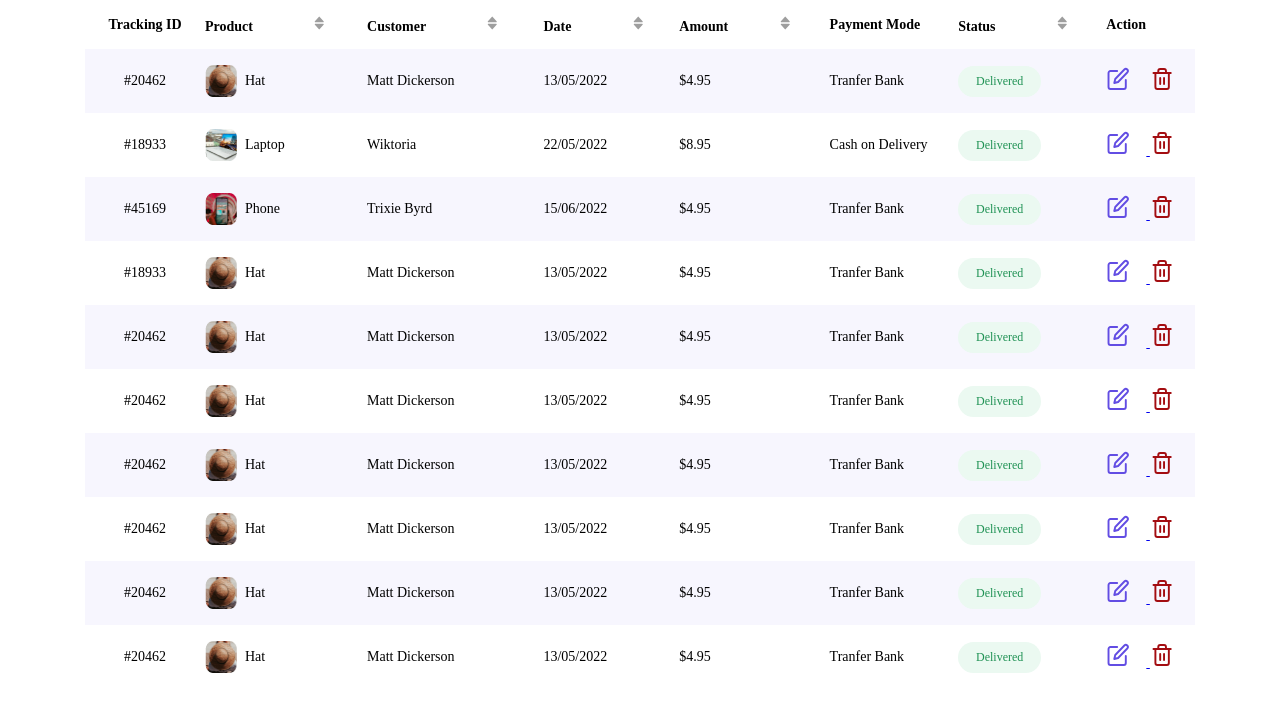
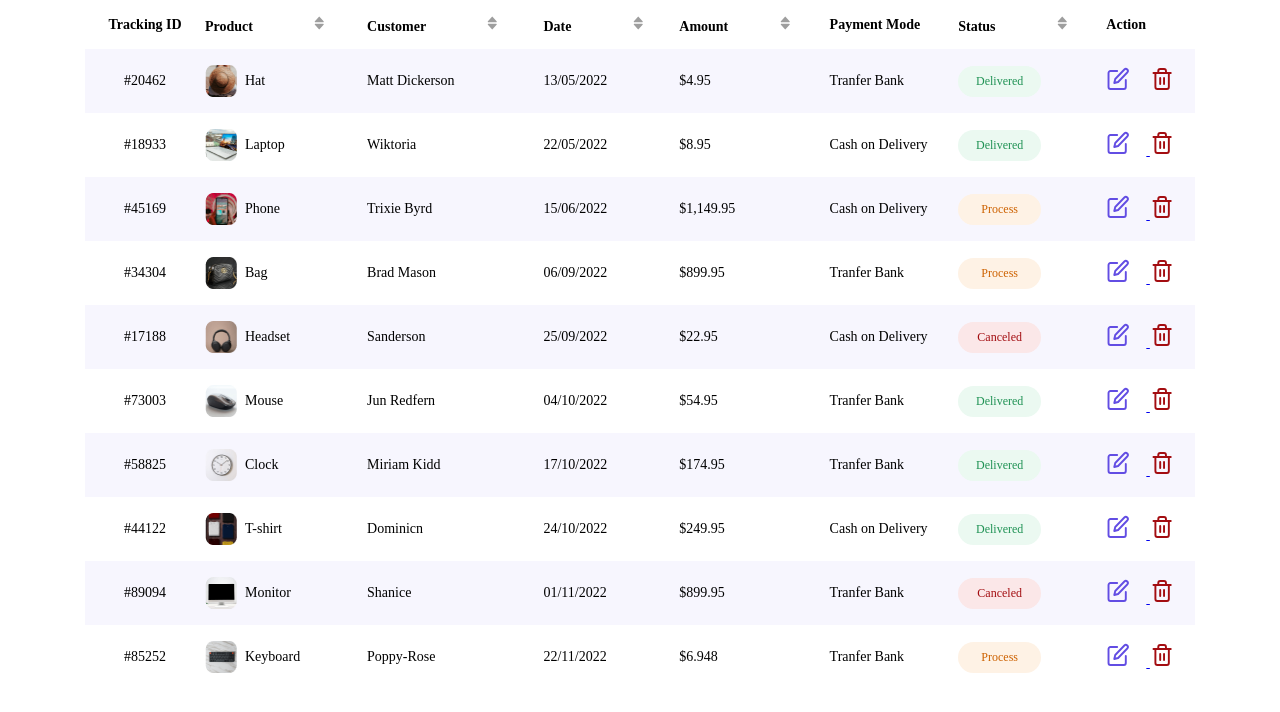
Before and after one commit to az1zbek2004/3-oy-6-dars, a plain HTML site: page index.html in a window 1280 px wide. Drawn offline with Linux system fonts and the light colour scheme; a web font is replaced by a local one.

Commit message:
scssda tbody qismi yozib tugatildi

```diff
--- a/index.html
+++ b/index.html
@@ -94,7 +94,70 @@
                 </td>
                 <td class="row-data3">Trixie Byrd</td>
                 <td class="row-data4">15/06/2022</td>
-                <td class="row-data5">$4.95	</td>
+                <td class="row-data5">$1,149.95	</td>
+                <td class="row-data6">Cash on Delivery</td>
+                <td class="row-data7">
+                    <a href="#" class="row-data__status-orange">Process</a>
+                </td>
+                <td class="row-data8">
+                   <a href="#">
+                     <img src="./image/edit@1x.svg" srcset="./image/edit@1x.svg 1x, ./image/edit@2x.svg 2x" alt="edit icon" class="row-data__edit-icon">
+                    <img src="./image/trash.svg" srcset="./image/trash.svg 1x, ./image/trash@2x.svg 2x" alt="trash icon" class="row-data__trash-icon">
+                   </a>
+                </td>
+            </tr>
+
+            <tr class="table__row">
+                <td class="row-data1">#34304</td>
+                <td  class="row-data2">
+                    <img src="./image/bag.png" srcset="./image/bag.png 1x, ./image/bag@2x.png 2x" alt="" class="row-data__row-image">
+                    <p class="row-data__image-name">Bag</p>
+                </td>
+                <td class="row-data3">Brad Mason</td>
+                <td class="row-data4">06/09/2022</td>
+                <td class="row-data5">$899.95		</td>
+                <td class="row-data6">Tranfer Bank</td>
+                <td class="row-data7">
+                    <a href="#" class="row-data__status-orange">Process</a>
+                </td>
+                <td class="row-data8">
+                   <a href="#">
+                     <img src="./image/edit@1x.svg" srcset="./image/edit@1x.svg 1x, ./image/edit@2x.svg 2x" alt="edit icon" class="row-data__edit-icon">
+                    <img src="./image/trash.svg" srcset="./image/trash.svg 1x, ./image/trash@2x.svg 2x" alt="trash icon" class="row-data__trash-icon">
+                   </a>
+                </td>
+            </tr>
+
+            <tr class="table__row">
+                <td class="row-data1">#17188</td>
+                <td  class="row-data2">
+                    <img src="./image/headset.png" srcset="./image/headset.png 1x, ./image/headset@2x.png 2x" alt="" class="row-data__row-image">
+                    <p class="row-data__image-name">Headset</p>
+                </td>
+                <td class="row-data3">Sanderson</td>
+                <td class="row-data4">25/09/2022</td>
+                <td class="row-data5">$22.95		</td>
+                <td class="row-data6">Cash on Delivery</td>
+                <td class="row-data7">
+                    <a href="#" class="row-data__status-red">Canceled</a>
+                </td>
+                <td class="row-data8">
+                   <a href="#">
+                     <img src="./image/edit@1x.svg" srcset="./image/edit@1x.svg 1x, ./image/edit@2x.svg 2x" alt="edit icon" class="row-data__edit-icon">
+                    <img src="./image/trash.svg" srcset="./image/trash.svg 1x, ./image/trash@2x.svg 2x" alt="trash icon" class="row-data__trash-icon">
+                   </a>
+                </td>
+            </tr>
+
+            <tr class="table__row">
+                <td class="row-data1">#73003</td>
+                <td  class="row-data2">
+                    <img src="./image/mouse.png" srcset="./image/mouse.png 1x, ./image/mouse@2x.png 2x" alt="" class="row-data__row-image">
+                    <p class="row-data__image-name">Mouse</p>
+                </td>
+                <td class="row-data3">Jun Redfern</td>
+                <td class="row-data4">04/10/2022</td>
+                <td class="row-data5">$54.95	</td>
                 <td class="row-data6">Tranfer Bank</td>
                 <td class="row-data7">
                     <a href="#" class="row-data__status">Delivered</a>
@@ -108,14 +171,14 @@
             </tr>
 
             <tr class="table__row">
-                <td class="row-data1">#18933</td>
+                <td class="row-data1">#58825</td>
                 <td  class="row-data2">
-                    <img src="./image/hat.png" srcset="./image/hat.png 1x, ./image/hat@2x.png 2x" alt="" class="row-data__row-image">
-                    <p class="row-data__image-name">Hat</p>
+                    <img src="./image/clock.png" srcset="./image/clock.png 1x, ./image/clock@2x.png 2x" alt="" class="row-data__row-image">
+                    <p class="row-data__image-name">Clock</p>
                 </td>
-                <td class="row-data3">Matt Dickerson</td>
-                <td class="row-data4">13/05/2022</td>
-                <td class="row-data5">$4.95	</td>
+                <td class="row-data3">Miriam Kidd</td>
+                <td class="row-data4">17/10/2022</td>
+                <td class="row-data5">$174.95</td>
                 <td class="row-data6">Tranfer Bank</td>
                 <td class="row-data7">
                     <a href="#" class="row-data__status">Delivered</a>
@@ -129,15 +192,15 @@
             </tr>
 
             <tr class="table__row">
-                <td class="row-data1">#20462</td>
+                <td class="row-data1">#44122</td>
                 <td  class="row-data2">
-                    <img src="./image/hat.png" srcset="./image/hat.png 1x, ./image/hat@2x.png 2x" alt="" class="row-data__row-image">
-                    <p class="row-data__image-name">Hat</p>
+                    <img src="./image/t-shirt.png" srcset="./image/t-shirt.png 1x, ./image/t-shirt@2x.png 2x" alt="" class="row-data__row-image">
+                    <p class="row-data__image-name">T-shirt</p>
                 </td>
-                <td class="row-data3">Matt Dickerson</td>
-                <td class="row-data4">13/05/2022</td>
-                <td class="row-data5">$4.95	</td>
-                <td class="row-data6">Tranfer Bank</td>
+                <td class="row-data3">Dominicn</td>
+                <td class="row-data4">24/10/2022</td>
+                <td class="row-data5">$249.95</td>
+                <td class="row-data6">Cash on Delivery</td>
                 <td class="row-data7">
                     <a href="#" class="row-data__status">Delivered</a>
                 </td>
@@ -150,17 +213,17 @@
             </tr>
 
             <tr class="table__row">
-                <td class="row-data1">#20462</td>
+                <td class="row-data1">#89094</td>
                 <td  class="row-data2">
-                    <img src="./image/hat.png" srcset="./image/hat.png 1x, ./image/hat@2x.png 2x" alt="" class="row-data__row-image">
-                    <p class="row-data__image-name">Hat</p>
+                    <img src="./image/monitor.png" srcset="./image/monitor.png 1x, ./image/monitor@2x.png 2x" alt="" class="row-data__row-image">
+                    <p class="row-data__image-name">Monitor</p>
                 </td>
-                <td class="row-data3">Matt Dickerson</td>
-                <td class="row-data4">13/05/2022</td>
-                <td class="row-data5">$4.95	</td>
+                <td class="row-data3">Shanice</td>
+                <td class="row-data4">01/11/2022</td>
+                <td class="row-data5">$899.95</td>
                 <td class="row-data6">Tranfer Bank</td>
                 <td class="row-data7">
-                    <a href="#" class="row-data__status">Delivered</a>
+                    <a href="#" class="row-data__status-red">Canceled</a>
                 </td>
                 <td class="row-data8">
                    <a href="#">
@@ -171,80 +234,17 @@
             </tr>
 
             <tr class="table__row">
-                <td class="row-data1">#20462</td>
+                <td class="row-data1">#85252</td>
                 <td  class="row-data2">
-                    <img src="./image/hat.png" srcset="./image/hat.png 1x, ./image/hat@2x.png 2x" alt="" class="row-data__row-image">
-                    <p class="row-data__image-name">Hat</p>
+                    <img src="./image/keyboard.png" srcset="./image/keyboard.png 1x, ./image/keyboard@2x.png 2x" alt="" class="row-data__row-image">
+                    <p class="row-data__image-name">Keyboard</p>
                 </td>
-                <td class="row-data3">Matt Dickerson</td>
-                <td class="row-data4">13/05/2022</td>
-                <td class="row-data5">$4.95	</td>
+                <td class="row-data3">Poppy-Rose</td>
+                <td class="row-data4">22/11/2022</td>
+                <td class="row-data5">$6.948</td>
                 <td class="row-data6">Tranfer Bank</td>
                 <td class="row-data7">
-                    <a href="#" class="row-data__status">Delivered</a>
-                </td>
-                <td class="row-data8">
-                   <a href="#">
-                     <img src="./image/edit@1x.svg" srcset="./image/edit@1x.svg 1x, ./image/edit@2x.svg 2x" alt="edit icon" class="row-data__edit-icon">
-                    <img src="./image/trash.svg" srcset="./image/trash.svg 1x, ./image/trash@2x.svg 2x" alt="trash icon" class="row-data__trash-icon">
-                   </a>
-                </td>
-            </tr>
-
-            <tr class="table__row">
-                <td class="row-data1">#20462</td>
-                <td  class="row-data2">
-                    <img src="./image/hat.png" srcset="./image/hat.png 1x, ./image/hat@2x.png 2x" alt="" class="row-data__row-image">
-                    <p class="row-data__image-name">Hat</p>
-                </td>
-                <td class="row-data3">Matt Dickerson</td>
-                <td class="row-data4">13/05/2022</td>
-                <td class="row-data5">$4.95	</td>
-                <td class="row-data6">Tranfer Bank</td>
-                <td class="row-data7">
-                    <a href="#" class="row-data__status">Delivered</a>
-                </td>
-                <td class="row-data8">
-                   <a href="#">
-                     <img src="./image/edit@1x.svg" srcset="./image/edit@1x.svg 1x, ./image/edit@2x.svg 2x" alt="edit icon" class="row-data__edit-icon">
-                    <img src="./image/trash.svg" srcset="./image/trash.svg 1x, ./image/trash@2x.svg 2x" alt="trash icon" class="row-data__trash-icon">
-                   </a>
-                </td>
-            </tr>
-
-            <tr class="table__row">
-                <td class="row-data1">#20462</td>
-                <td  class="row-data2">
-                    <img src="./image/hat.png" srcset="./image/hat.png 1x, ./image/hat@2x.png 2x" alt="" class="row-data__row-image">
-                    <p class="row-data__image-name">Hat</p>
-                </td>
-                <td class="row-data3">Matt Dickerson</td>
-                <td class="row-data4">13/05/2022</td>
-                <td class="row-data5">$4.95	</td>
-                <td class="row-data6">Tranfer Bank</td>
-                <td class="row-data7">
-                    <a href="#" class="row-data__status">Delivered</a>
-                </td>
-                <td class="row-data8">
-                   <a href="#">
-                     <img src="./image/edit@1x.svg" srcset="./image/edit@1x.svg 1x, ./image/edit@2x.svg 2x" alt="edit icon" class="row-data__edit-icon">
-                    <img src="./image/trash.svg" srcset="./image/trash.svg 1x, ./image/trash@2x.svg 2x" alt="trash icon" class="row-data__trash-icon">
-                   </a>
-                </td>
-            </tr>
-
-            <tr class="table__row">
-                <td class="row-data1">#20462</td>
-                <td  class="row-data2">
-                    <img src="./image/hat.png" srcset="./image/hat.png 1x, ./image/hat@2x.png 2x" alt="" class="row-data__row-image">
-                    <p class="row-data__image-name">Hat</p>
-                </td>
-                <td class="row-data3">Matt Dickerson</td>
-                <td class="row-data4">13/05/2022</td>
-                <td class="row-data5">$4.95	</td>
-                <td class="row-data6">Tranfer Bank</td>
-                <td class="row-data7">
-                    <a href="#" class="row-data__status">Delivered</a>
+                    <a href="#" class="row-data__status-orange">Process</a>
                 </td>
                 <td class="row-data8">
                    <a href="#">
--- a/scss/order/_body.scss
+++ b/scss/order/_body.scss
@@ -57,6 +57,52 @@ tbody{
             background:#c6f5da;
             box-shadow: 0 0 16px rgb(161, 186, 161);
         }
+        &-red{
+            display: flex;
+            padding: 8px 12px;
+            justify-content: center;
+            align-items: center;
+            gap: 10px;
+            width: 83px;
+            border-radius: 22px;
+            background: #FBE7E8;
+            transition: all 0.5s;
+            &:hover{
+                background:#d69397;
+                box-shadow: 0 0 16px #bc6e71;
+            }
+
+            text-decoration: none;
+            color: #A30D11;
+            font-size: 12px;
+            font-style: normal;
+            font-weight: 500;
+            line-height: normal;
+        }
+
+        text-decoration: none;
+        &-orange{
+            display: flex;
+            padding: 8px 12px;
+            justify-content: center;
+            align-items: center;
+            gap: 10px;
+            width: 83px;
+            border-radius: 22px;
+            background: #FEF2E5;
+            transition: all 0.5s;
+            &:hover{
+                background:#e8cdb3;
+                box-shadow: 0 0 16px #d49f66;
+            }
+
+            text-decoration: none;
+            color: #CD6200;
+            font-size: 12px;
+            font-style: normal;
+            font-weight: 500;
+            line-height: normal;
+        }
 
         text-decoration: none;
         color: #1F9254;
```
Also changed, not shown: css/main.css, 1 other file.
